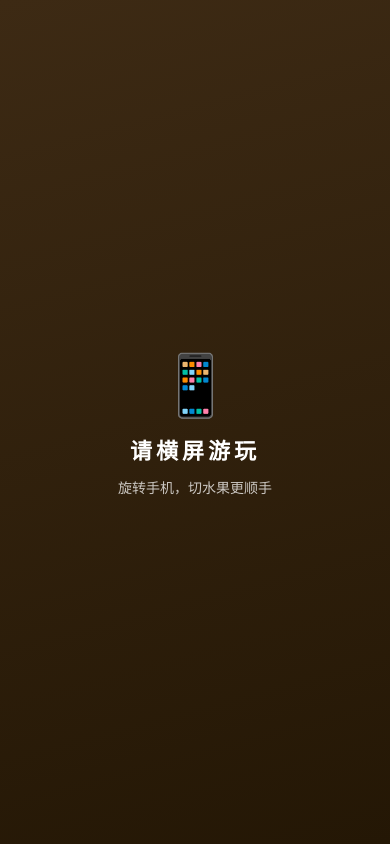
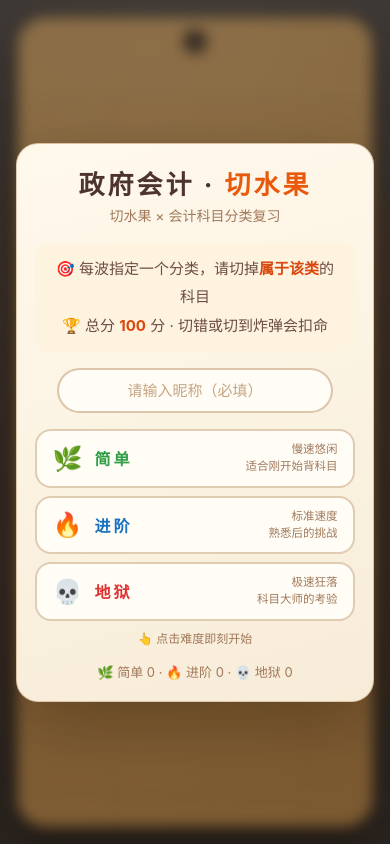
Before and after one commit to lalala101140/gov-accounting-fruit, a plain HTML site: page index.html in a window 390 px wide. Drawn offline with Linux system fonts and the light colour scheme.

Commit message:
改为竖屏游玩+昵称必填+主页精简

```diff
--- a/index.html
+++ b/index.html
@@ -73,16 +73,11 @@
   .panel h1 { font-size: 34px; letter-spacing: 6px; margin-bottom: 4px; color: #4e342e; }
   .panel h1 .accent { color: #e8590c; }
   .panel .tagline { color: #a1785a; font-size: 14px; margin-bottom: 18px; }
-  .howto {
-    text-align: left; background: #fdf3df;
-    border: 1px dashed rgba(178, 128, 78, .5);
-    border-radius: 12px; padding: 14px 18px; font-size: 14px; line-height: 1.9;
-    color: #6d4c41; margin-bottom: 18px;
+  .rules-simple {
+    background: #fdf3df; border-radius: 12px; padding: 12px 16px;
+    font-size: 15px; line-height: 1.9; color: #6d4c41; margin-bottom: 16px;
   }
-  .howto b { color: #d9480f; }
-  .legend { display: flex; flex-wrap: wrap; gap: 7px 8px; justify-content: center; margin-bottom: 20px; }
-  .legend .chip { font-size: 12.5px; padding: 3px 11px; border-radius: 999px; color: #fff; opacity: .95; }
-  .legend .group { width: 100%; text-align: left; color: #a1785a; font-size: 12px; margin-top: 4px; }
+  .rules-simple b { color: #d9480f; }
   /* ---------- 难度选择 ---------- */
   .diff-row { display: flex; gap: 12px; justify-content: center; margin-bottom: 8px; }
   .diff-card {
@@ -150,6 +145,12 @@
   }
   #player-name:focus { border-color: #e8590c; box-shadow: 0 0 0 3px rgba(232, 89, 12, .18); }
   #player-name::placeholder { color: #c5a583; }
+  #player-name.shake { animation: shakeX .45s ease; border-color: #e03131; }
+  @keyframes shakeX {
+    0%, 100% { transform: translateX(0); }
+    20%, 60% { transform: translateX(-8px); }
+    40%, 80% { transform: translateX(8px); }
+  }
   /* 本机排行榜 */
   #lb-title { text-align: left; font-size: 15px; font-weight: 700; color: #b35c00; margin: 4px 0 8px; }
   #lb-list { text-align: left; margin-bottom: 18px; }
@@ -173,38 +174,25 @@
   }
   #flash.on { opacity: 1; }
 
-  /* ---------- 手机竖屏提示 ---------- */
-  #rotate-tip {
-    display: none; position: fixed; inset: 0; z-index: 50;
-    background: linear-gradient(165deg, #3d2a14, #241705);
-    color: #fff; flex-direction: column; gap: 12px;
-    align-items: center; justify-content: center; text-align: center;
-  }
-  #rotate-tip .r-icon { font-size: 60px; animation: rot 1.6s ease-in-out infinite; }
-  #rotate-tip .r-big { font-size: 22px; font-weight: 800; letter-spacing: 4px; }
-  #rotate-tip .r-small { font-size: 14px; opacity: .75; }
-  @keyframes rot { 0%, 20% { transform: rotate(0); } 60%, 100% { transform: rotate(-90deg); } }
-  @media (max-width: 820px) and (orientation: portrait) {
-    #rotate-tip { display: flex; }
-  }
-
+  /* ---------- 手机竖屏适配 ---------- */
   @media (max-width: 640px) {
     #banner .cat-line { font-size: 22px; }
-    .panel { padding: 22px 20px; }
-    .panel h1 { font-size: 26px; }
+    .panel { padding: 20px 18px; }
+    .panel h1 { font-size: 26px; letter-spacing: 3px; }
+    .diff-row { flex-direction: column; align-items: stretch; gap: 8px; }
+    .diff-card {
+      max-width: none; display: flex; align-items: center; gap: 12px;
+      padding: 10px 16px; text-align: left;
+    }
+    .diff-card .d-icon { font-size: 24px; }
+    .diff-card .d-name { margin: 0; font-size: 16px; }
+    .diff-card .d-desc { margin-left: auto; text-align: right; }
   }
 </style>
 </head>
 <body>
 
 <canvas id="cv"></canvas>
-
-<!-- 手机竖屏提示 -->
-<div id="rotate-tip">
-  <div class="r-icon">📱</div>
-  <div class="r-big">请横屏游玩</div>
-  <div class="r-small">旋转手机，切水果更顺手</div>
-</div>
 
 <!-- HUD -->
 <div id="hud" class="hidden">
@@ -227,23 +215,19 @@
   <div class="panel">
     <h1>政府会计 · <span class="accent">切水果</span></h1>
     <div class="tagline">切水果 × 会计科目分类复习</div>
-    <div class="howto">
-      🖐 <b>按住并滑动</b>切开掉落的水果<br>
-      🎯 每波顶部会指定一个目标分类，只切<b>属于该类</b>的科目水果<br>
-      ✅ <b>满分 100 分</b>：切对科目 +2（上限 60）、每 5 连击 +2（上限 20）、每完成一波 +2（上限 20）<br>
-      ❌ 切错类别或切到 💣 炸弹扣一条命，共 3 条命<br>
-      📚 漏掉的目标科目和切错的科目会在结算页<b>错题回顾</b>中列出
+    <div class="rules-simple">
+      🎯 每波指定一个分类，请切掉<b>属于该类</b>的科目<br>
+      🏆 总分 <b>100</b> 分 · 切错或切到炸弹会扣命
     </div>
-    <div class="legend" id="legend"></div>
     <div class="name-row">
-      <input id="player-name" maxlength="12" placeholder="🍅 输入你的昵称（用于记分）">
+      <input id="player-name" maxlength="12" placeholder="请输入昵称（必填）">
     </div>
     <div class="diff-row">
       <button class="diff-card easy"   data-diff="easy"><div class="d-icon">🌿</div><div class="d-name">简单</div><div class="d-desc">慢速悠闲<br>适合刚开始背科目</div></button>
       <button class="diff-card normal" data-diff="normal"><div class="d-icon">🔥</div><div class="d-name">进阶</div><div class="d-desc">标准速度<br>熟悉后的挑战</div></button>
       <button class="diff-card hell"   data-diff="hell"><div class="d-icon">💀</div><div class="d-name">地狱</div><div class="d-desc">极速狂落<br>科目大师的考验</div></button>
     </div>
-    <div id="diff-tip">👆 选择难度即刻开始（左上角会显示当前难度）</div>
+    <div id="diff-tip">👆 点击难度即刻开始</div>
     <div id="best-line"></div>
   </div>
 </div>
@@ -725,7 +709,8 @@ function buildWave() {
 
 function spawnFruit(spec) {
   const D = DIFFS[diff];
-  const r = spec === 'bomb' ? 46 : rand(44, 52);
+  const narrow = W < 520;  // 竖屏窄屏：水果缩小，避免拥挤
+  const r = spec === 'bomb' ? (narrow ? 40 : 46) : (narrow ? rand(38, 45) : rand(44, 52));
   const f = {
     x: rand(r + 20, W - r - 20), y: -r - 10,
     vx: rand(-40, 40),
@@ -1179,7 +1164,17 @@ function updateHUD() {
 }
 
 /* ---------------- 流程控制 ---------------- */
+function requireName() {  // 昵称必填校验，通过返回 true
+  const v = nameInput.value.trim();
+  if (v) return true;
+  nameInput.classList.add('shake');
+  nameInput.focus();
+  setTimeout(() => nameInput.classList.remove('shake'), 500);
+  return false;
+}
+
 function startGame(d) {
+  if (state === 'menu' && !requireName()) return;  // 未填昵称不能开始
   if (d) { diff = d; localStorage.setItem('gov-fruit-diff', d); }
   ensureAudio();
   score = 0; lives = 3; combo = 0; maxCombo = 0;
@@ -1290,26 +1285,8 @@ function togglePause() {
   elPause.classList.toggle('hidden', !paused);
 }
 
-/* ---------------- 菜单图例 ---------------- */
-(function buildLegend() {
-  const lg = $('legend');
-  let lastGroup = '';
-  for (const k of CAT_KEYS) {
-    const c = CATS[k];
-    if (c.group !== lastGroup) {
-      lastGroup = c.group;
-      const g = document.createElement('div');
-      g.className = 'group';
-      g.textContent = `— ${lastGroup} —`;
-      lg.appendChild(g);
-    }
-    const chip = document.createElement('span');
-    chip.className = 'chip';
-    chip.style.background = c.color + '33';
-    chip.style.boxShadow = `inset 0 0 0 1.5px ${c.color}`;
-    chip.textContent = c.label;
-    lg.appendChild(chip);
-  }
+/* ---------------- 菜单初始化 ---------------- */
+(function initMenu() {
   showBestOnMenu();
 })();
 </script>
```
